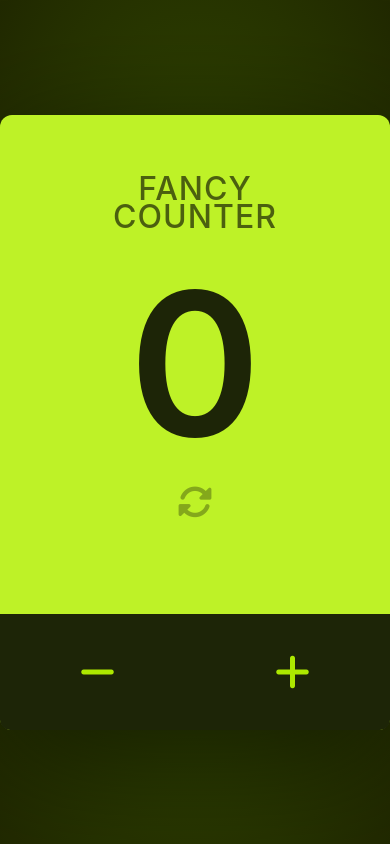
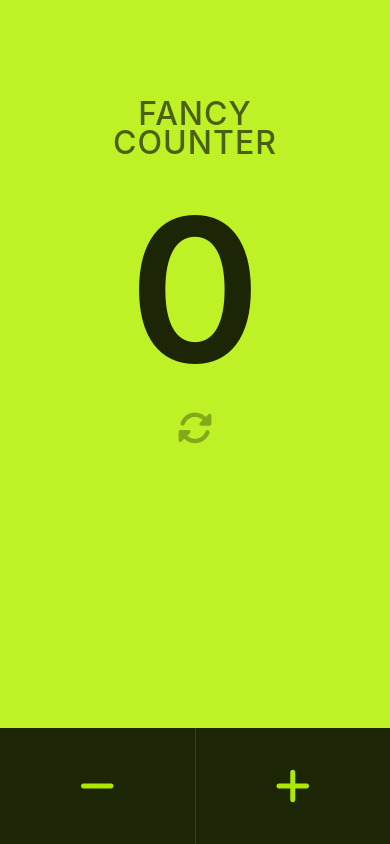
Before and after one commit to Juvi09/fancy-counter, a plain HTML site: page index.html in a window 390 px wide. Drawn offline with Linux system fonts and the light colour scheme; a web font is replaced by a local one.

Commit message:
styling and responsiveness

```diff
--- a/style.css
+++ b/style.css
@@ -76,6 +76,12 @@ body {
     display: flex;
     justify-content: center;
     align-items: center;
+    cursor: pointer;
+    transition: all 0.4s;
+}
+
+.counter__button:hover {
+    background-color: #212b06;
 }
 
 .counter__button--decrease {
@@ -83,7 +89,7 @@ body {
 }
 
 .counter__button--increase {
-
+   border-left: 1px solid rgba(189, 254, 0, 0.15);
 }
 
 .counter__icon {
@@ -99,3 +105,20 @@ body {
 .counter__icon--plus {
 
 }
+
+@media (max-width: 680px) {
+    .counter {
+        width: 100%;
+        height: 100%;
+        border-radius: 0;
+    }
+
+    .counter__title {
+        margin-top: 100px;
+    }
+
+    .counter__buttons {
+        border-bottom-left-radius: 0;
+        border-bottom-right-radius: 0;
+    }
+}
```
